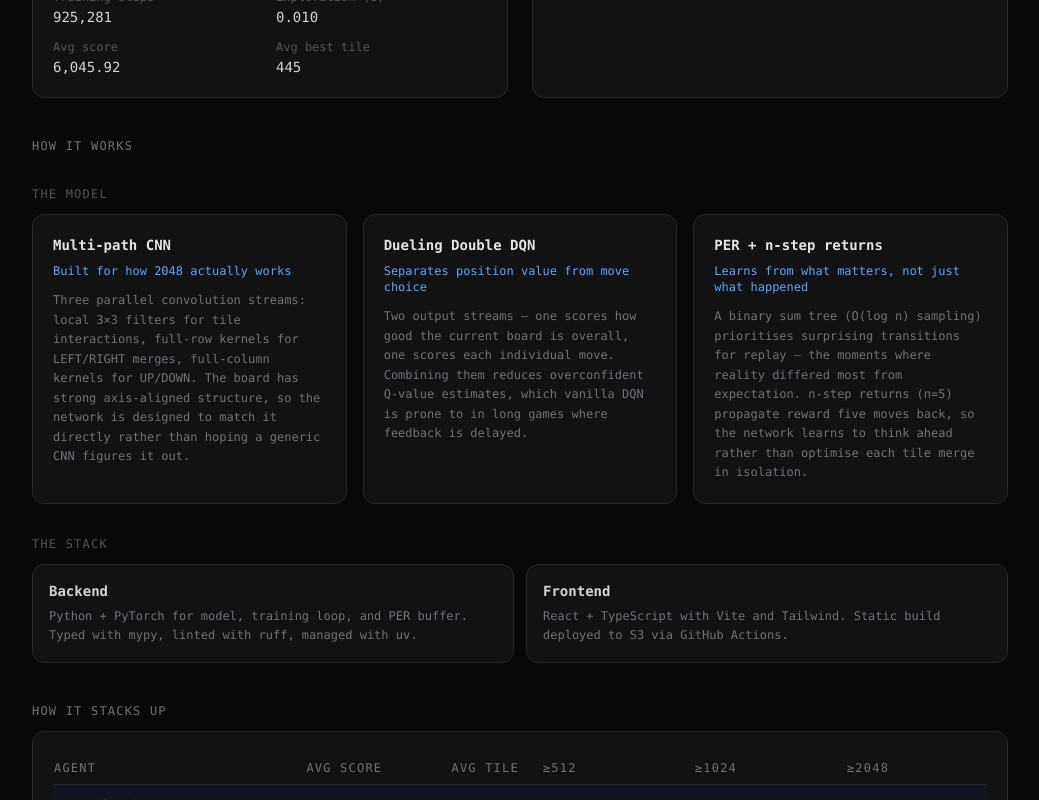
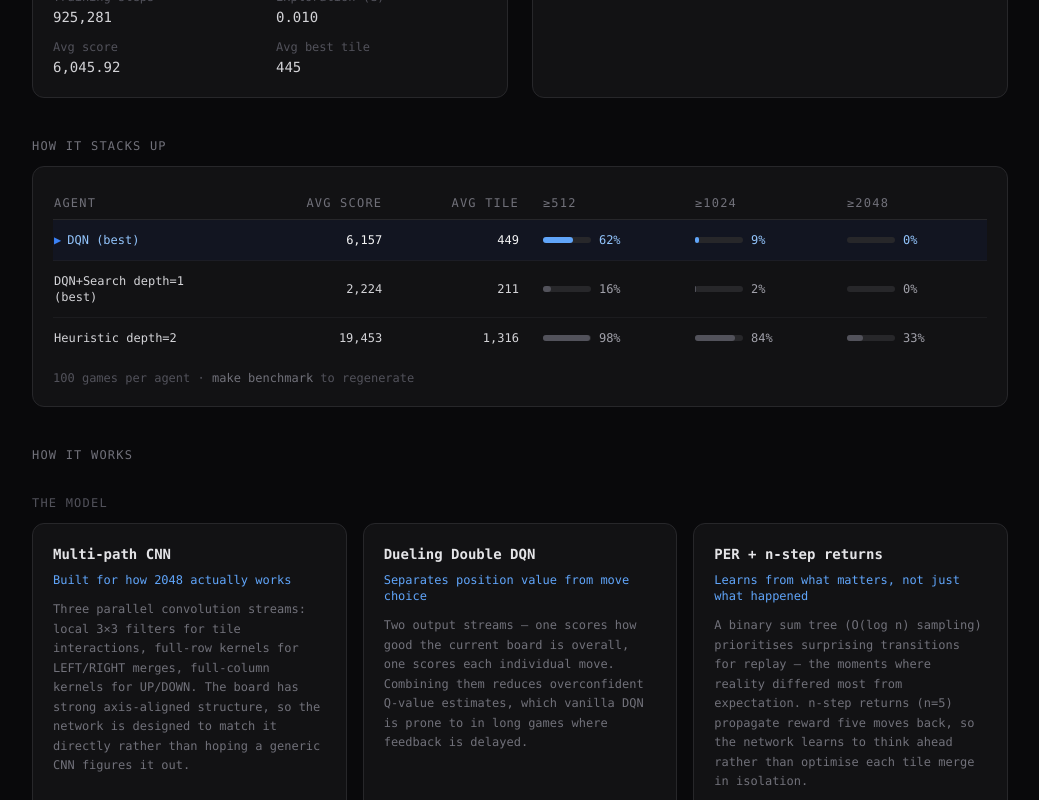
Before and after one commit to SamJacklin/deep2048, a React (Vite) app in the folder frontend/: page / in a window 1280 px wide. Shown: the part 1440-2240 px from the top of the page, without its empty margins (120-1159 px from the left). Built offline with nearby package versions, Linux system fonts and the light colour scheme.

Commit message:
reorder: benchmark table before architecture section

```diff
--- a/frontend/src/App.tsx
+++ b/frontend/src/App.tsx
@@ -186,8 +186,6 @@ export default function App() {
           </div>
         )}
 
-        <ArchitectureSection />
-
         {/* Benchmark comparison */}
         {benchmark && (
           <section className="flex flex-col gap-3">
@@ -200,6 +198,8 @@ export default function App() {
             </div>
           </section>
         )}
+
+        <ArchitectureSection />
       </main>
 
       {/* Footer */}
```
